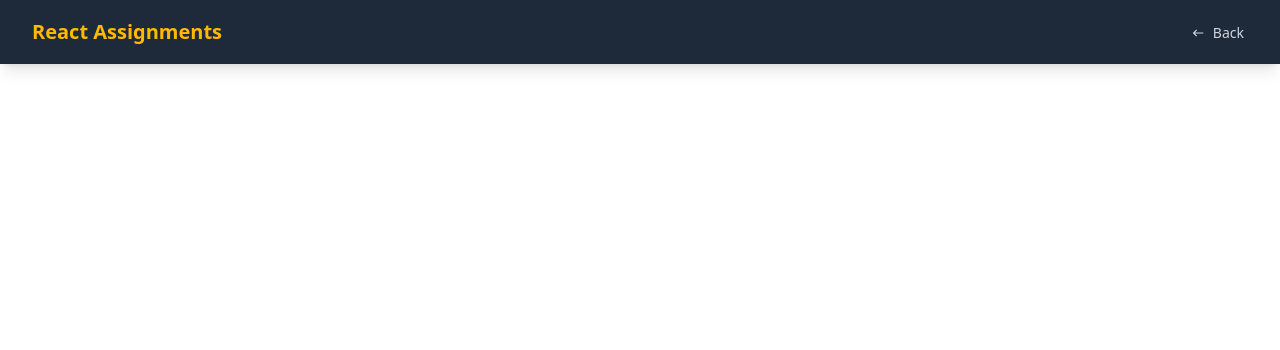
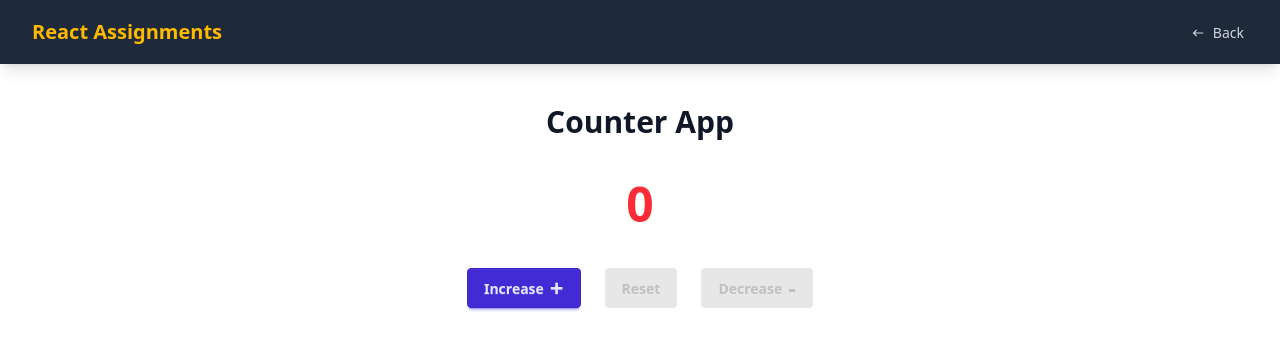
Before and after one commit to StriK3r007/smit-react-tasks, a React (Vite) app: page /counter-app in a window 1280 px wide. Shown: the top 350 px of the page. Built offline with nearby package versions, Linux system fonts and the light colour scheme.

Commit message:
Add CounterApp component with functionality and routing
- Created CounterApp component with increment, decrement, and reset functionality
- Added conditional styling based on count value
- Integrated CounterApp into App.jsx with a new route ('/counter-app')

```diff
--- a/src/App.jsx
+++ b/src/App.jsx
@@ -30,6 +30,7 @@ import Header from './components/Header';
 // Assignments
 import Turo from './pages/Turo';
 import DaisyUi from './pages/DaisyUi';
+import CounterApp from './pages/CounterApp'
 
 const App = () => {
   return (
@@ -49,6 +50,10 @@ const App = () => {
           path='/daisy-ui'
           element={<DaisyUi/>}
         />
+        <Route
+          path='/counter-app'
+          element={<CounterApp/>}
+        />
       </Routes>
     </BrowserRouter>
   );
--- /dev/null
+++ b/src/pages/CounterApp.jsx
@@ -0,0 +1,32 @@
+import { useState } from "react";
+
+export default function CounterApp() {
+    let [count, setCount] = useState(0)
+
+    const handleIncrease = () => {
+        setCount(count => count + 1)
+    }
+    const handleDecrease = () => {
+        setCount(count => count ? count - 1 : count)
+    }
+    const handleReset = () => {
+        setCount(0)
+    }
+    return(
+        <>
+            <section className="w-full max-w-[1184px] mx-auto pt-10 px-4 sm:px-6 lg:px-8 space-y-10">
+            <div className="text-center text-3xl font-extrabold text-gray-900">
+                <h1>Counter App</h1>
+            </div>
+            <div className={`text-center text-5xl font-bold ${count === 0 ? 'text-red-500' : ''}`}>
+                {count}
+            </div>
+            <div className="flex gap-6 justify-center">
+                <button onClick={handleIncrease} className="btn btn-primary">Increase <span className="font-bold text-2xl">+</span></button>
+                <button onClick={handleReset} className={`btn btn-neutral ${count === 0 ? 'btn-disabled' : ''}`}>Reset</button>
+                <button onClick={handleDecrease} className={`btn btn-error ${count === 0 ? 'btn-disabled' : ''}`}>Decrease<span className="font-bold text-2xl">-</span></button>
+            </div>
+            </section>
+        </>
+    )
+};
```
